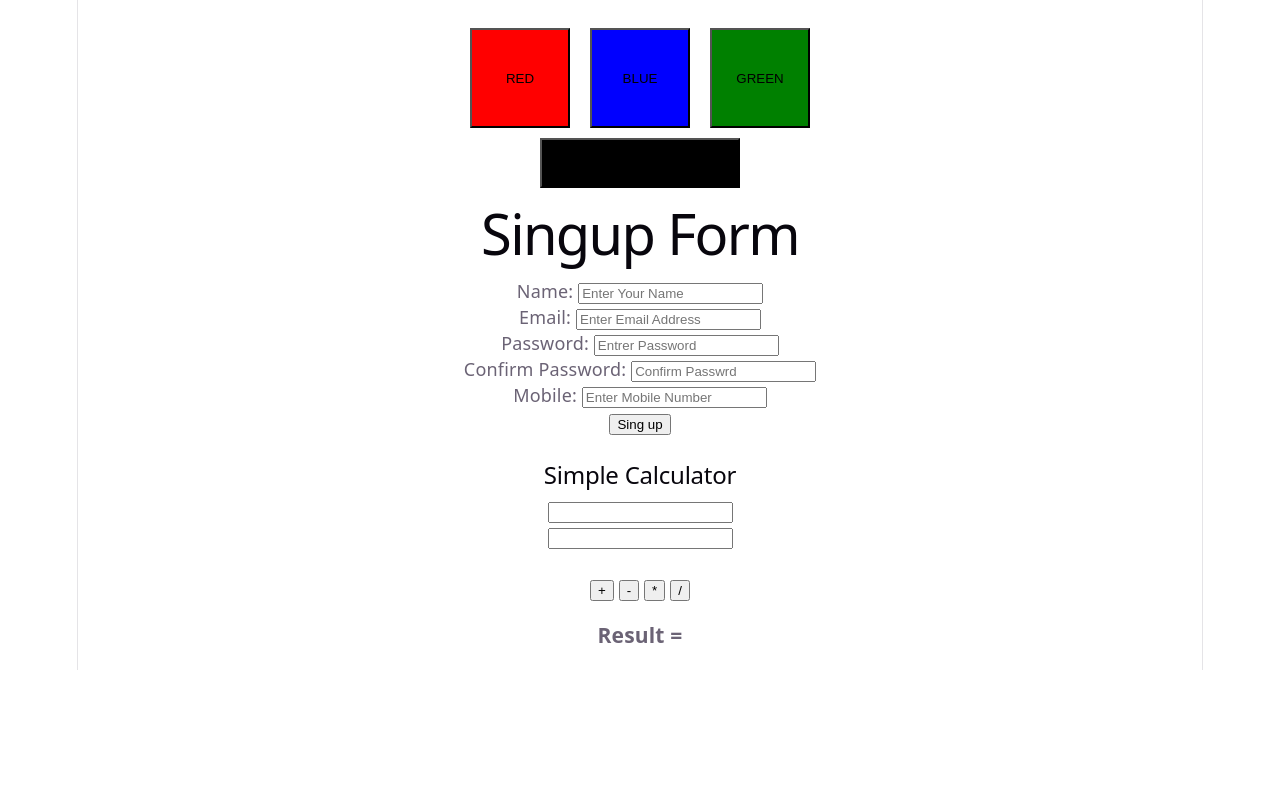
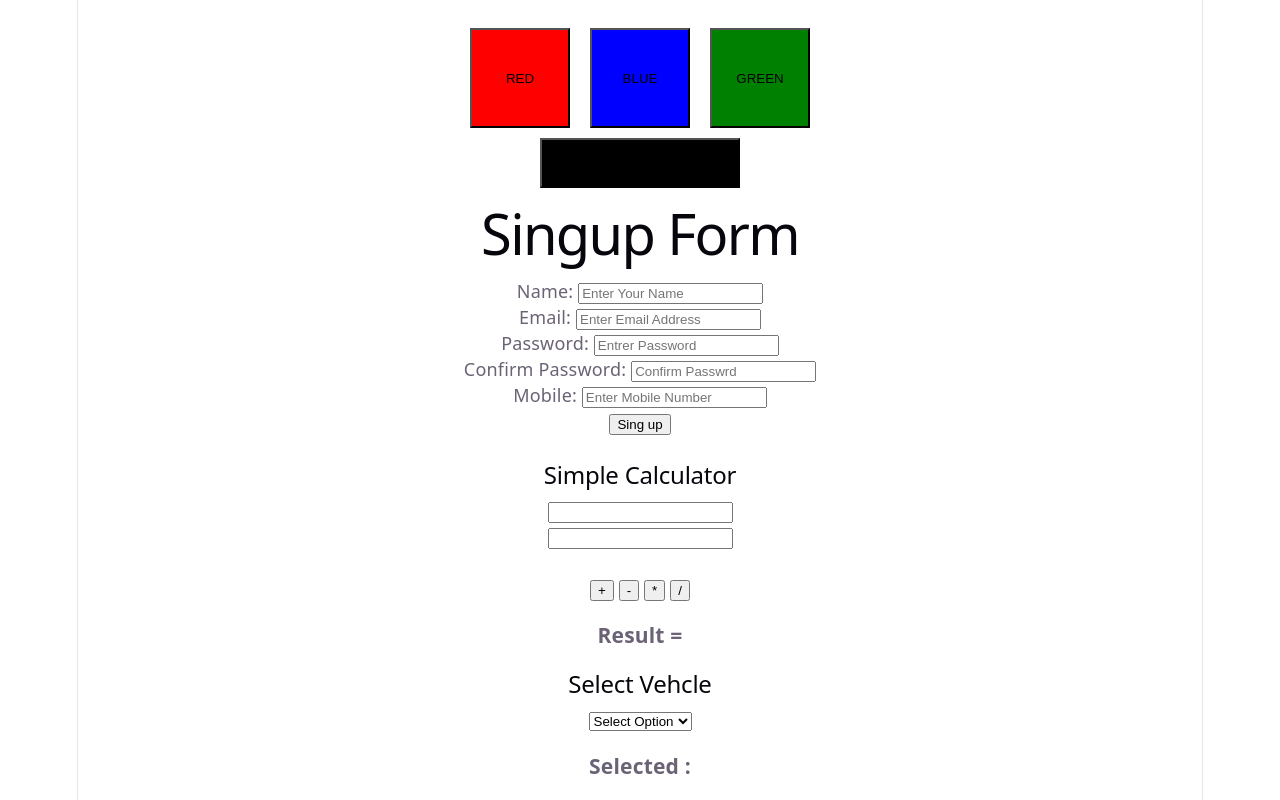
Before and after one commit to opmmansoor/React-Practices, a React (Vite) app in the folder React-Fix/: page / in a window 1280 px wide. Shown: the part 252-1052 px from the top of the page. Before the commit the page ends 922 px from the top, so only its background shows below. Built offline with nearby package versions, Linux system fonts and the light colour scheme.

Commit message:
Selected Option

```diff
--- a/React-Fix/src/App.jsx
+++ b/React-Fix/src/App.jsx
@@ -3,6 +3,7 @@ import BoxColor from './Components/BoxColor'
 import ShowHideTOggle from './Components/Show&HideTOggle'
 import Form from './Components/Form'
 import Calculator from './Components/Calculator'
+import SelectOption from './Components/SelectOption'
 
 function App() {
 
@@ -14,7 +15,7 @@ function App() {
       <ShowHideTOggle />
       <Form />
       <Calculator />
-
+      <SelectOption />
     </div>
   )
 }
--- /dev/null
+++ b/React-Fix/src/Components/SelectOption.jsx
@@ -0,0 +1,26 @@
+import React, { useState } from 'react'
+
+function SelectOption() {
+
+    const [values, setValues] = useState("");
+
+  return (
+    <div>
+        <h2>Select Vehcle</h2>
+
+        <select value={values}
+                 onChange={(e) => setValues(e.target.value)}>
+            <option value="">Select Option</option>
+            <option value="Car">Car</option>
+            <option value="Bike">Bike</option>
+            <option value="Jeep">Jeep</option>
+            <option value="Bus">Bus</option>
+        </select>
+
+        <h3>Selected : { values}</h3>
+
+    </div>
+  )
+}
+
+export default SelectOption
```
